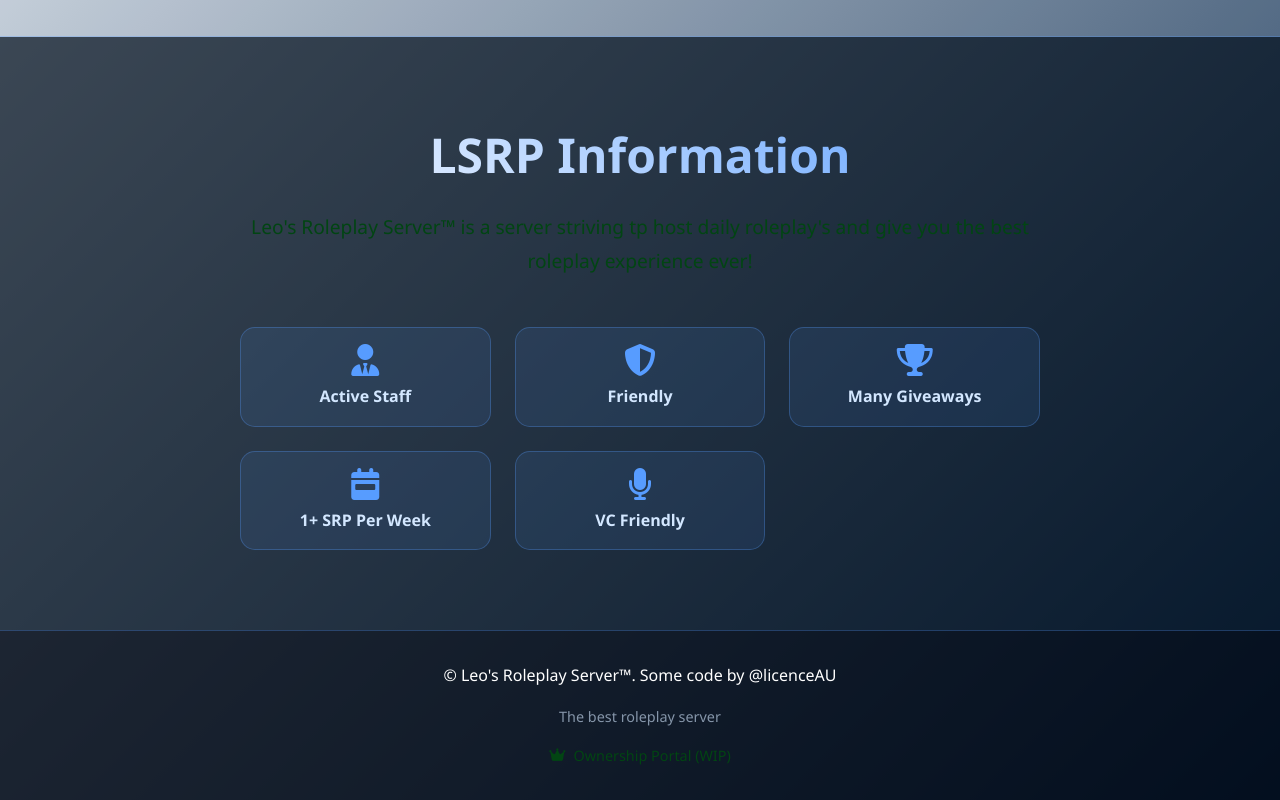
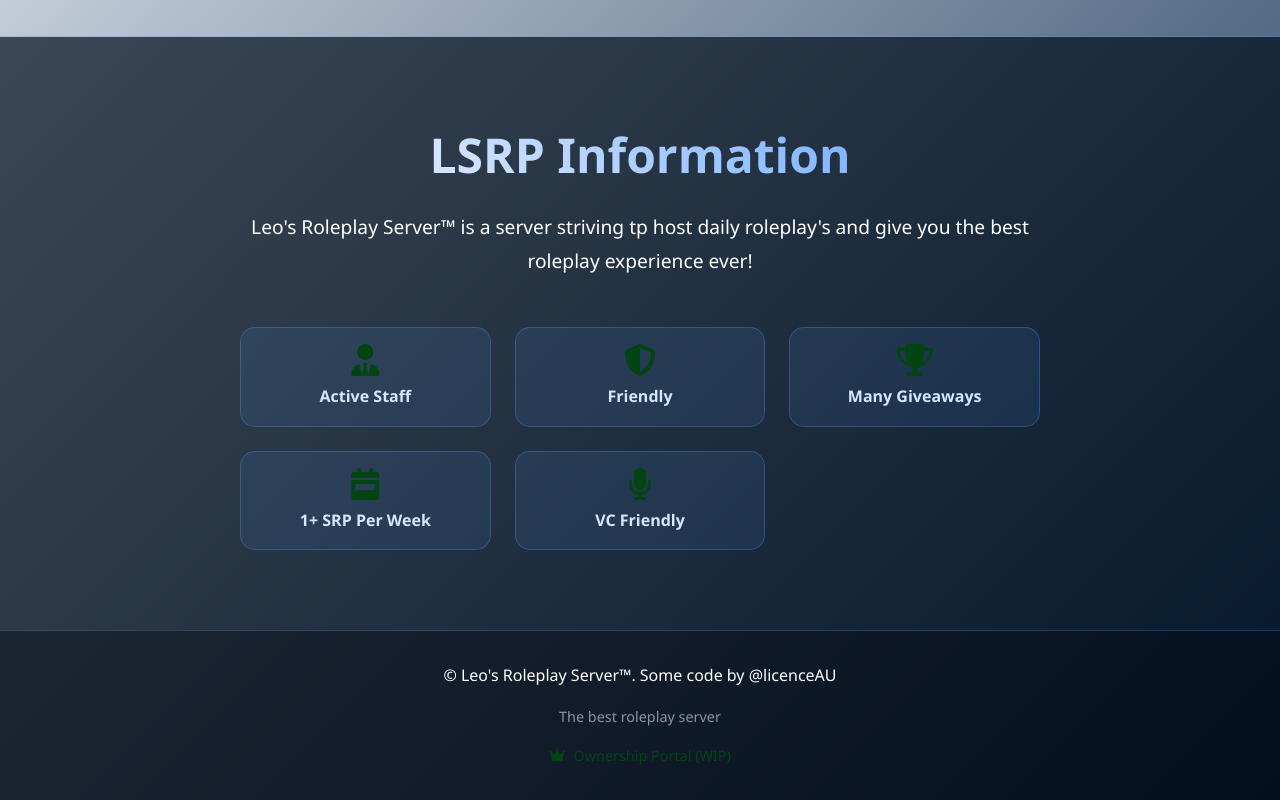
Before and after one commit to that1bupra/lsrp, a website: page index.html in a window 1280 px wide. Shown: the part 3279-4079 px from the top of the page. Drawn offline with Linux system fonts and the light colour scheme; no server answers.

Commit message:
Update index.html

```diff
--- a/index.html
+++ b/index.html
@@ -454,7 +454,7 @@
 
         .about-content p {
             font-size: 1.2rem;
-            color: #024513;
+            color: #ffffff;
             margin-bottom: 2rem;
             line-height: 1.8;
         }
@@ -474,7 +474,7 @@
         }
 
         .feature i {
-            color: #579cff;
+            color: #024513;
             font-size: 2rem;
             margin-bottom: 0.5rem;
         }
```
